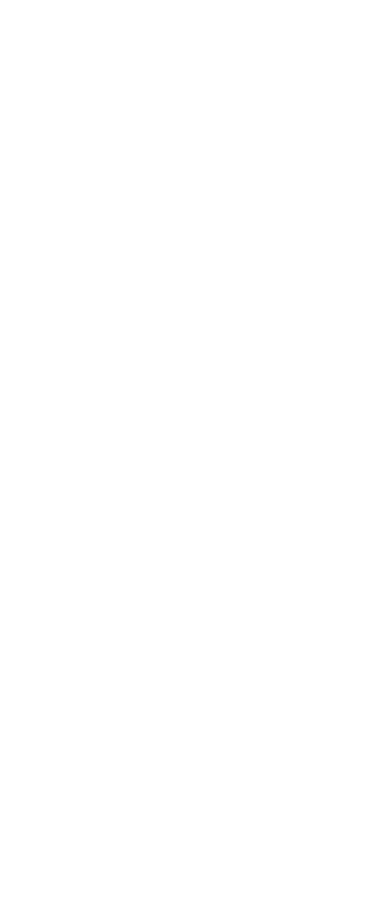
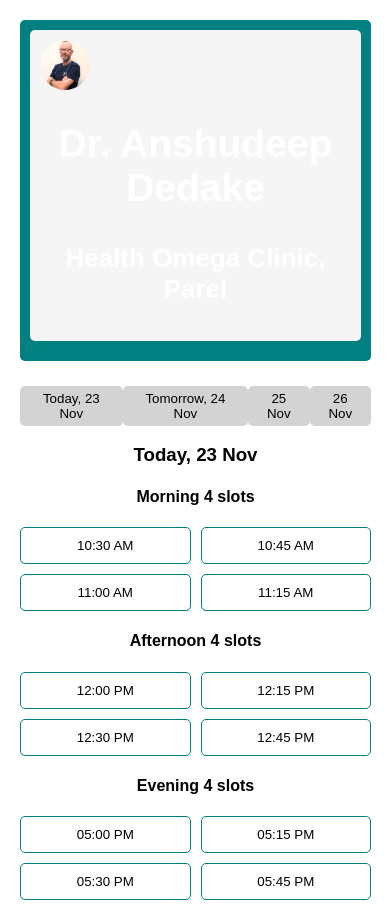
Before and after one commit to PiyushGoyal02/Parchi_Project_WebDev, a React (Create React App) app in the folder parchiproject/: page /timeslots in a window 390 px wide. Before the commit this address had no page. Before the commit the page ends 844 px from the top, so only its background shows below. Built offline with nearby package versions, Linux system fonts and the light colour scheme; the HTML template or start-up script is replaced by a standard one.

Commit message:
I have Completed Three UI Cancel, Cancellation, Timeslots

```diff
--- a/parchiproject/src/App.js
+++ b/parchiproject/src/App.js
@@ -7,6 +7,9 @@ import DoctorsList from './Components/DoctorsList';
 import BookInClinicAppointment from './Components/BookInClinicAppointment';
 import CancelAppointment from './Components/CancelAppointment';
 import AfterSearchButtonClickInFindDrNearYouMobilePhone from './Components/AfterSearchButtonClickInFindDrNearYouMobilePhone';
+import TimeSlots from './Components/TimeSlots';
+import WhyWeCancelAppointment from './Components/WhyWeCancelAppointment';
+import Cancellation from './Components/Cancellation';
 
 
 function App() {
@@ -21,6 +24,9 @@ function App() {
         <Route path='/boookinclinicappointment' element={<BookInClinicAppointment/>}></Route>
         <Route path='/cancelAppointment' element={<CancelAppointment/>}></Route>
         <Route path='/afterclicksearchbuttoninfindoctors' element={<AfterSearchButtonClickInFindDrNearYouMobilePhone/>}></Route>
+        <Route path='/timeslots' element={<TimeSlots/>}></Route>
+        <Route path='/whywecancelappointment' element={<WhyWeCancelAppointment/>}></Route>
+        <Route path='/cancel' element={<Cancellation/>}></Route>
       </Routes>
     </div>
   )
--- /dev/null
+++ b/parchiproject/src/CSS-CODE/CancellationCSS.css
@@ -0,0 +1,54 @@
+.container{
+    display: none;
+}
+
+@media (max-width: 782px) {
+    .container {
+        text-align: center;
+        padding: 20px;
+        display: block;
+    }
+
+.close-btn {
+  position: absolute;
+  top: 10px;
+  left: 10px;
+  font-size: 24px;
+  background: none;
+  border: none;
+  cursor: pointer;
+}
+
+.title {
+  font-size: 20px;
+  font-weight: bold;
+  margin-top: 20px;
+}
+
+.description {
+  font-size: 14px;
+  color: gray;
+}
+
+.button-group {
+  display: flex;
+  justify-content: center;
+  gap: 10px;
+  margin-top: 20px;
+}
+
+.back-btn {
+  background: white;
+  border: 1px solid black;
+  padding: 10px 20px;
+  cursor: pointer;
+}
+
+.proceed-btn {
+  background: teal;
+  color: white;
+  border: none;
+  padding: 10px 20px;
+  cursor: pointer;
+}
+}
--- /dev/null
+++ b/parchiproject/src/CSS-CODE/TimeSlotsCSS.css
@@ -0,0 +1,62 @@
+/* App.css */
+
+@media (max-width: 782px) {
+  .container {
+    width: 90%;
+    max-width: 400px;
+    margin: auto;
+    font-family: Arial, sans-serif;
+  }
+
+  .header {
+    background-color: teal;
+    color: white;
+    padding: 10px;
+    border-radius: 5px;
+    display: flex;
+    align-items: center;
+  }
+
+  .profile-pic {
+    width: 50px;
+    height: 50px;
+    background-color: gray;
+    border-radius: 50%;
+    margin-right: 10px;
+    object-fit: cover;
+    object-position: center;
+  }
+
+  .date-selector {
+    display: flex;
+    justify-content: space-between;
+    margin: 10px 0;
+  }
+
+  .date-selector button {
+    background: lightgray;
+    border: none;
+    padding: 5px 10px;
+    border-radius: 5px;
+    cursor: pointer;
+  }
+
+  .slot-section {
+    margin-top: 20px;
+  }
+
+  .slot-grid {
+    display: grid;
+    grid-template-columns: repeat(2, 1fr);
+    gap: 10px;
+  }
+
+  .slot {
+    background-color: white;
+    border: 1px solid teal;
+    padding: 10px;
+    border-radius: 5px;
+    cursor: pointer;
+    text-align: center;
+  }
+}
--- /dev/null
+++ b/parchiproject/src/CSS-CODE/WhyWeCancelAppointmentCSS.css
@@ -0,0 +1,78 @@
+@media (max-width: 782px) {
+  .HaderContent {
+    background-color: #008080;
+    height: 80px;
+    width: 100%;
+    display: flex;
+    align-items: center;
+    justify-content: flex-start;
+    gap: 25px;
+    padding-left: 15px;
+  }
+
+  .HaderContent FaAngleLeft{
+    font-size: 20px;
+    font-weight: 500;
+  }
+
+  .HaderContent p {
+    font-size: 15px;
+    font-weight: 400;
+  }
+
+  .AppointmentCancel {
+    margin-left: 35px;
+    font-size: 15px;
+    font-weight: 500;
+  }
+
+  .container {
+    width: 90%;
+    max-width: 400px;
+    margin: auto;
+    font-family: Arial, sans-serif;
+    text-align: center;
+  }
+
+  .doctor-info {
+    background-color: #f5f5f5;
+    padding: 10px;
+    border-radius: 5px;
+    margin-bottom: 10px;
+  }
+
+  .reason-box {
+    background: #fff;
+    border: 1px solid #ccc;
+    border-radius: 5px;
+    padding: 10px;
+    text-align: left;
+  }
+
+  .radio-label {
+    display: flex;
+    align-items: center;
+    margin: 5px 0;
+  }
+
+  .radio-label input {
+    margin-right: 10px;
+  }
+
+  .cancel-btn {
+    width: 100%;
+    background-color: #555;
+    color: white;
+    border: none;
+    padding: 10px;
+    border-radius: 5px;
+    cursor: pointer;
+    margin-top: 10px;
+  }
+
+  footer {
+    margin-top: 20px;
+    font-size: 12px;
+    color: #777;
+  }
+}
--- /dev/null
+++ b/parchiproject/src/Components/Cancellation.js
@@ -0,0 +1,22 @@
+import React from "react";
+import "../CSS-CODE/CancellationCSS.css"
+import { useNavigate } from "react-router-dom";
+
+function Cancellation(){
+    const Navigator = useNavigate();
+    return (
+        <div className="container">
+        <button onClick={() => Navigator(-1)} className="close-btn">&times;</button>
+        <h2 className="title">Free Cancellation</h2>
+        <p className="description">
+            No cancellation charges if appointment time is more than 2 hours away.
+        </p>
+        <div className="button-group">
+            <button className="back-btn">Back</button>
+            <button onClick={() => Navigator("/whywecancelappointment")} className="proceed-btn">Proceed</button>
+        </div>
+    </div>
+    )
+}
+
+export default Cancellation
--- a/parchiproject/src/Components/DoctorsList.js
+++ b/parchiproject/src/Components/DoctorsList.js
@@ -288,7 +288,7 @@ function DoctorsList() {
           </div>
           <div className="doctor-card-actions">
             <button className="contact-clinic-button">Contact Clinic</button>
-            <button className="book-visit-button">Book Clinic Visit</button>
+            <button onClick={() => Navigator("/timeslots")} className="book-visit-button">Book Clinic Visit</button>
           </div>
           <div className="doctor-card-availability">
             Next Available at: <span>10:00 AM, tomorrow</span>
@@ -338,4 +338,5 @@ function DoctorsList() {
   );
 }
 
+
 export default DoctorsList;
--- /dev/null
+++ b/parchiproject/src/Components/TimeSlots.js
@@ -0,0 +1,56 @@
+import React from "react";
+import "../CSS-CODE/TimeSlotsCSS.css"
+import DrImage from "../Assets/DSC03239.jpeg"
+
+
+function TimeSlots() {
+
+  const slots = {
+    Morning: ["10:30 AM", "10:45 AM", "11:00 AM", "11:15 AM"],
+    Afternoon: ["12:00 PM", "12:15 PM", "12:30 PM", "12:45 PM"],
+    Evening: ["05:00 PM", "05:15 PM", "05:30 PM", "05:45 PM"],
+  };
+
+
+  return (
+    <div>
+      {/* It's only for Mobile Phone */}
+
+      <div className="container">
+        <header className="header">
+          <div className="doctor-info">
+            <img
+                className="profile-pic"
+                src={DrImage}
+              />
+            <div>
+              <h2>Dr. Anshudeep Dedake</h2>
+              <p>Health Omega Clinic, Parel</p>
+            </div>
+          </div>
+        </header>
+        <div className="date-selector">
+          <button>Today, 23 Nov</button>
+          <button>Tomorrow, 24 Nov</button>
+          <button>25 Nov</button>
+          <button>26 Nov</button>
+        </div>
+        <h3>Today, 23 Nov</h3>
+        {Object.entries(slots).map(([timeOfDay, times]) => (
+          <div key={timeOfDay} className="slot-section">
+            <h4>{timeOfDay} 4 slots</h4>
+            <div className="slot-grid">
+              {times.map((time, index) => (
+                <button key={index} className="slot">
+                  {time}
+                </button>
+              ))}
+            </div>
+          </div>
+        ))}
+      </div>
+    </div>
+  );
+}
+
+export default TimeSlots;
--- /dev/null
+++ b/parchiproject/src/Components/WhyWeCancelAppointment.js
@@ -0,0 +1,73 @@
+import React from "react";
+import "../CSS-CODE/WhyWeCancelAppointmentCSS.css";
+import { FaAngleLeft } from "react-icons/fa";
+import { useState } from "react";
+import { useNavigate } from "react-router-dom";
+
+function WhyWeCancelAppointment() {
+  const [selectedReason, setSelectedReason] = useState("");
+  const Navigator = useNavigate();
+  const reasons = [
+    "I am busy",
+    "Forgot about the appointment",
+    "Changed my mind",
+    "Visited another doctor",
+    "Clinic/Hospital is far",
+    "Doctor asked me to cancel",
+  ];
+
+  return (
+    <div>
+      {/* It's only for Mobile Phone */}
+
+      <div>
+        <div className="HaderContent">
+          <FaAngleLeft onClick={() => Navigator(-1)}/>
+          <p>Practo | Find Doctors, Diagnostic Labs...</p>
+        </div>
+
+        <p className="AppointmentCancel">Appointment Cancel</p>
+        <hr />
+
+        <div className="container">
+          <h2>Appointment Details</h2>
+          <div className="doctor-info">
+            <h3>Dr. Mukesh Bangera</h3>
+            <p>Surgecare Super Speciality Hospital</p>
+          </div>
+          <p>
+            <strong>Date & Time</strong>
+            <br />
+            20 Nov, 2024, at 10:30 PM
+          </p>
+          <p>
+            <strong>Appointment ID</strong>
+            <br />
+            20459687
+          </p>
+          <h4>Please help us know the reason for cancelling:</h4>
+          <div className="reason-box">
+            {reasons.map((reason, index) => (
+              <label key={index} className="radio-label">
+                <input
+                  type="radio"
+                  name="cancelReason"
+                  value={reason}
+                  checked={selectedReason === reason}
+                  onChange={() => setSelectedReason(reason)}
+                />
+                {reason}
+              </label>
+            ))}
+          </div>
+          <button className="cancel-btn">Yes, I want to cancel</button>
+          <footer>
+            <p>Copyright © 2017, Practo, All rights reserved</p>
+          </footer>
+        </div>
+      </div>
+    </div>
+  );
+}
+
+export default WhyWeCancelAppointment;
```
